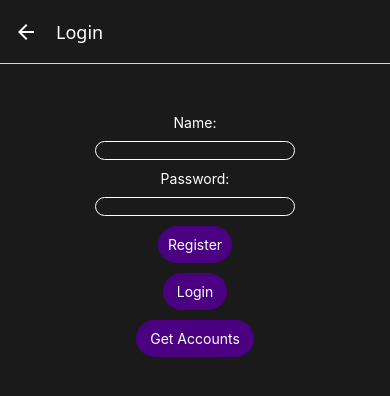
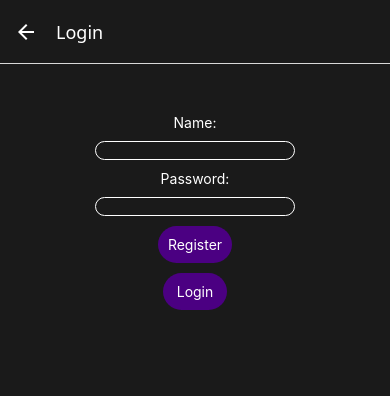
Before and after one commit to ZerVancer/FilmApp, a React Native app: screen /LoginScreen in a window 390 px wide. Shown: the top 396 px of the page. Built offline with nearby package versions, Linux system fonts and the light colour scheme.

Commit message:
Logout button fix, removed dev code

```diff
--- a/src/apiConnection/AccountAccess.js
+++ b/src/apiConnection/AccountAccess.js
@@ -12,7 +12,6 @@ export async function getAccountById(accountId) {
     }
 
     const result = await response.json();
-    console.log(result);
 
     return result;
   } catch (error) {
--- a/src/apiConnection/CommentsAccess.js
+++ b/src/apiConnection/CommentsAccess.js
@@ -11,7 +11,6 @@ export async function getMovieComments(movieId) {
     }
 
     const result = await response.json();
-    console.log(result);
 
     return result;
   } catch (error) {
@@ -35,7 +34,6 @@ export async function createComment(movieId, accountId, content) {
     }
 
     const result = await response.json();
-    console.log(result);
 
     return result;
   } catch (error) {
@@ -59,7 +57,6 @@ export async function updateComment(id, content) {
     }
 
     const result = await response.json();
-    console.log(result);
 
     return result;
   } catch (error) {
@@ -78,7 +75,6 @@ export async function deleteComment(id) {
     }
 
     const result = await response.json();
-    console.log(result);
 
     return result;
   } catch (error) {
--- a/src/apiConnection/LoginRegister.js
+++ b/src/apiConnection/LoginRegister.js
@@ -37,8 +37,6 @@ export async function registerAccount(name, password) {
     }
 
     if(responseBody != "") {
-      const result = JSON.parse(responseBody);
-      console.log(result)
       login(responseBody)
       ToastAndroid.show("Account registered and you are signed in!", ToastAndroid.SHORT)
       return true
@@ -67,8 +65,6 @@ export async function loginAccount(name, password) {
     const responseBody = await response.text();
 
     if(responseBody != "") {
-      const result = JSON.parse(responseBody)
-      console.log(result)
       login(responseBody)
       ToastAndroid.show("You are now logged in!", ToastAndroid.SHORT)
       return true
@@ -83,25 +79,3 @@ export async function loginAccount(name, password) {
     return false
   }
 }
-
-export async function getAllAccounts() {
-  try {
-    const response = await fetch(accountPath+"/all", {
-      method: "GET",
-    })
-
-    if (!response.ok) {
-      throw new Error(`Response status: ${response.status}`);
-    }
-
-    const responseBody = await response.text();
-
-    if(responseBody != "") {
-      const result = JSON.parse(responseBody);
-      console.log(result);
-    }
-  } catch (error) {
-    console.error(error.message);
-    ToastAndroid.show("An error accured, try again.", ToastAndroid.SHORT)
-  }
-}
--- a/src/apiConnection/MoviesAccess.js
+++ b/src/apiConnection/MoviesAccess.js
@@ -12,7 +12,6 @@ export async function getMovies() {
     }
 
     const result = await response.json();
-    console.log(result);
 
     return result;
   } catch (error) {
@@ -31,7 +30,6 @@ export async function getMovie(id) {
     }
 
     const result = await response.json();
-    console.log(result);
 
     return result;
   } catch (error) {
--- a/src/screens/HomeScreen.js
+++ b/src/screens/HomeScreen.js
@@ -1,29 +1,32 @@
 import { View, Text, Pressable, ToastAndroid } from "react-native";
 import { homeStyle } from "../styles/HomeStyle";
-import { useEffect, useState } from "react";
+import { useCallback, useEffect, useState } from "react";
 import * as SecureStore from "expo-secure-store"
 import { defaultStyle } from "../styles/DefaultStyle";
+import { useFocusEffect } from "@react-navigation/native";
 
 export default function HomeScreen({
   navigation
 }) {
   const [logedIn, setLogedIn] = useState(false);
 
-  useEffect(() => {
-    const init = async () => {
-      const result = await SecureStore.getItemAsync("user")
-      if (result != null) setLogedIn(true)
-    }
+  useFocusEffect(
+    useCallback( () => {
+      async function checkLogin() {
+        const result = await SecureStore.getItemAsync("user")
+        if (result != null) setLogedIn(true)
+      }
 
-    init();
-  }, [])
+      checkLogin()
+    })
+  )
 
   async function logOut() {
     setLogedIn(false)
 
+    ToastAndroid.show("You are logged out", ToastAndroid.SHORT)
+
     await SecureStore.deleteItemAsync("user")
-
-    ToastAndroid.show("You are logged out", ToastAndroid.SHORT)
   }
 
   return (
@@ -45,7 +48,6 @@ export default function HomeScreen({
         </Pressable>
       </View>
       <View style={homeStyle.loginoutBlock}>
-        {console.log(logedIn)}
         {logedIn ?
         <Pressable style={defaultStyle.button} onPress={() => logOut()}>
           <Text style={defaultStyle.text}>Log out</Text>
--- a/src/screens/LoginScreen.js
+++ b/src/screens/LoginScreen.js
@@ -11,8 +11,8 @@ export default function LoginScreen({
   const [name, setName] = useState("");
   const [password, setPassword] = useState("");
 
-  function goBackIf(statement) {
-    if (statement) navigation.goBack()
+  async function goBackIf(statement) {
+    if (await statement) navigation.goBack()
   }
 
   return (
@@ -29,9 +29,6 @@ export default function LoginScreen({
       <Pressable style={defaultStyle.button} onPress={() => {goBackIf(loginAccount(name, password))}}>
         <Text style={defaultStyle.text}> Login </Text>
       </Pressable>
-      <Pressable style={defaultStyle.button} onPress={getAllAccounts}>
-        <Text style={defaultStyle.text}> Get Accounts </Text>
-      </Pressable>
     </View>
 
   );
```
